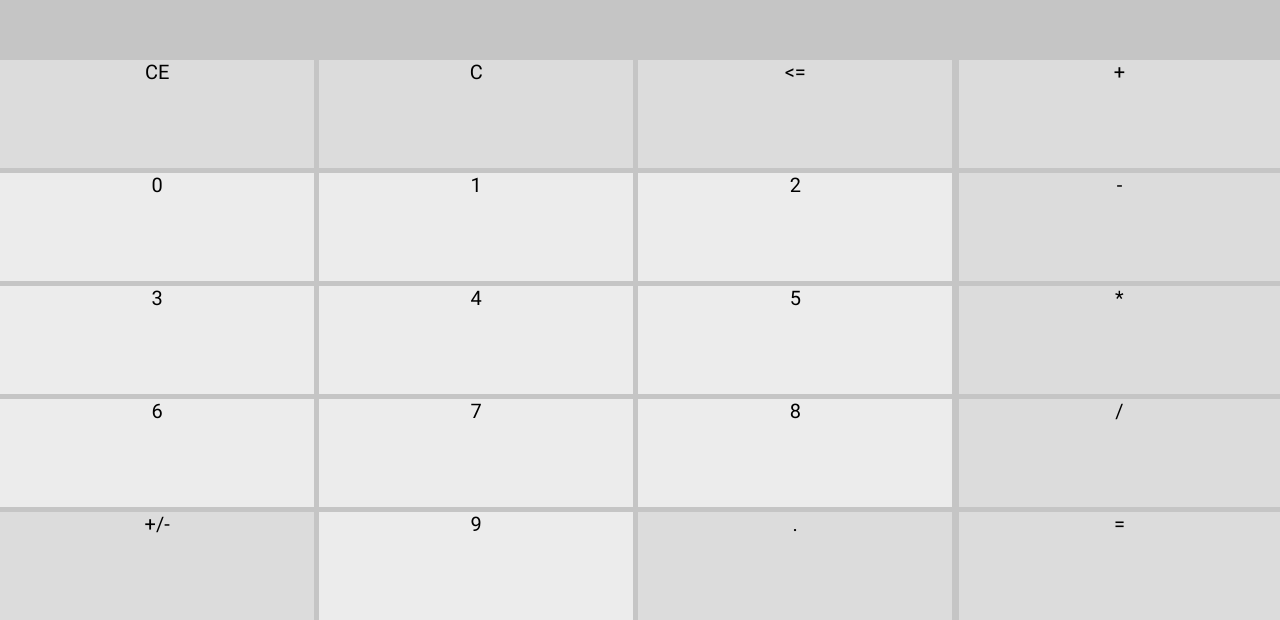
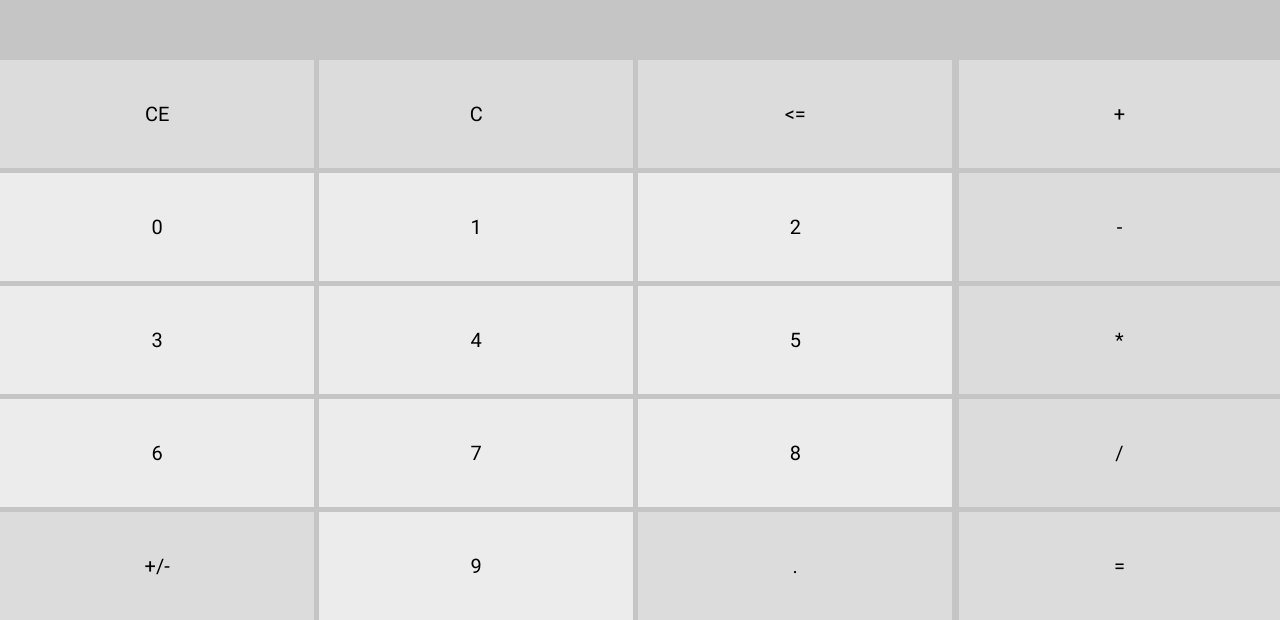
Before and after one commit to bvth/react-calculator, a React (Create React App) app: page / in a window 1280 px wide. Shown: the part 180-800 px from the top of the page. Built offline with nearby package versions, Linux system fonts and the light colour scheme.

Commit message:
align texts and numbers

```diff
--- a/src/electron-starter.js
+++ b/src/electron-starter.js
@@ -17,7 +17,7 @@ function createWindow () {
     width: 800,
     minWidth: 318,
     height: 600,
-    minHeight: 449,
+    minHeight: 449
   })
 
   // and load the index.html of the app.
--- a/src/style/keyboard.scss
+++ b/src/style/keyboard.scss
@@ -28,7 +28,9 @@
     }
 }
 .button{
-    // border: 1px solid #d4d4d4;
+    display: flex;
+    align-items: center;
+    justify-content: center;
     background:rgb(220, 220, 220);
     font-size: 20px;
     text-align: center;
```
